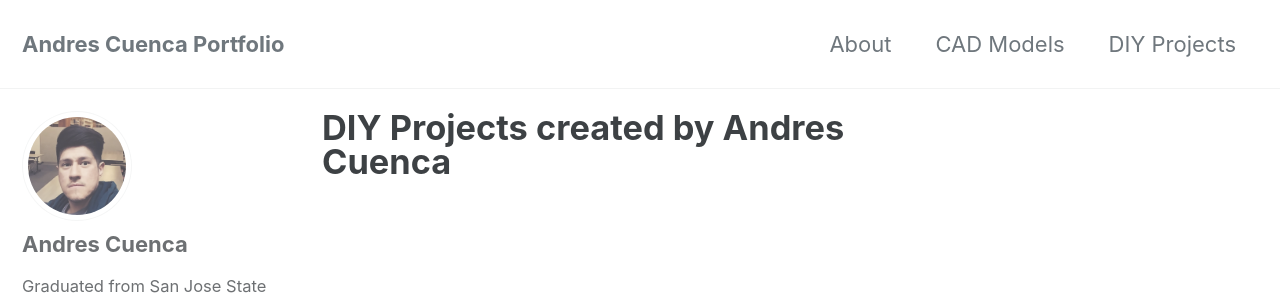
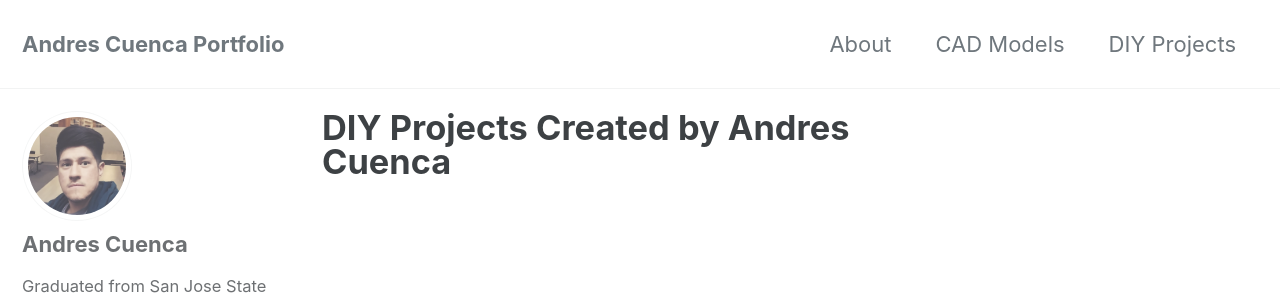
Before and after one commit to Cuenca-Andres/Cuenca-Portfolio.github.io, a Jekyll site: the page built from _pages/DIY-Projects.md, in a window 1280 px wide. Shown: the top 302 px of the page. Built offline with Jekyll 4.4.1, drawn with Linux system fonts in a browser that asks for light colours; cached includes are drawn as plain includes; nearby versions of some CDN libraries.

```diff
--- a/_pages/DIY-Projects.md
+++ b/_pages/DIY-Projects.md
@@ -1,6 +1,6 @@
 ---
 layout: archive
 permalink: /DIY-Projects/
-title: "DIY Projects created by Andres Cuenca"
+title: "DIY Projects Created by Andres Cuenca"
 author_profile: true
 ---
```
